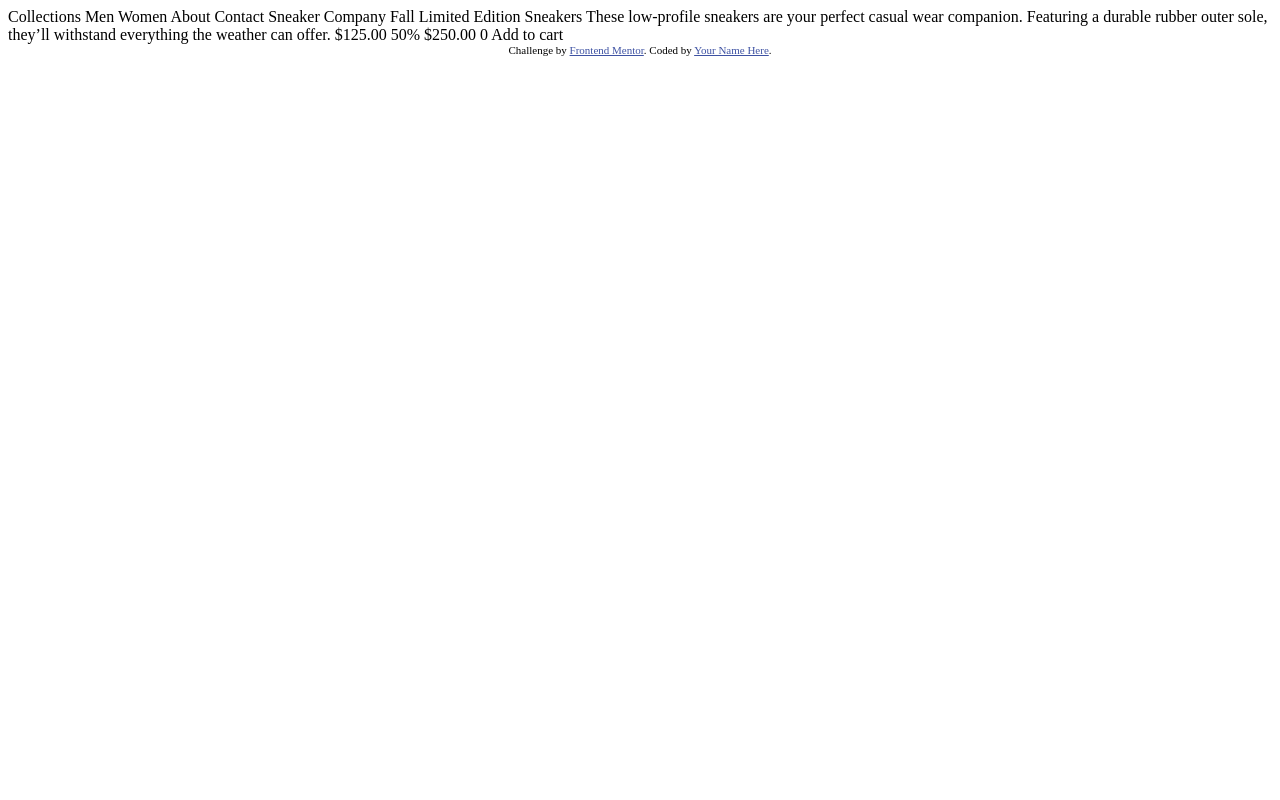
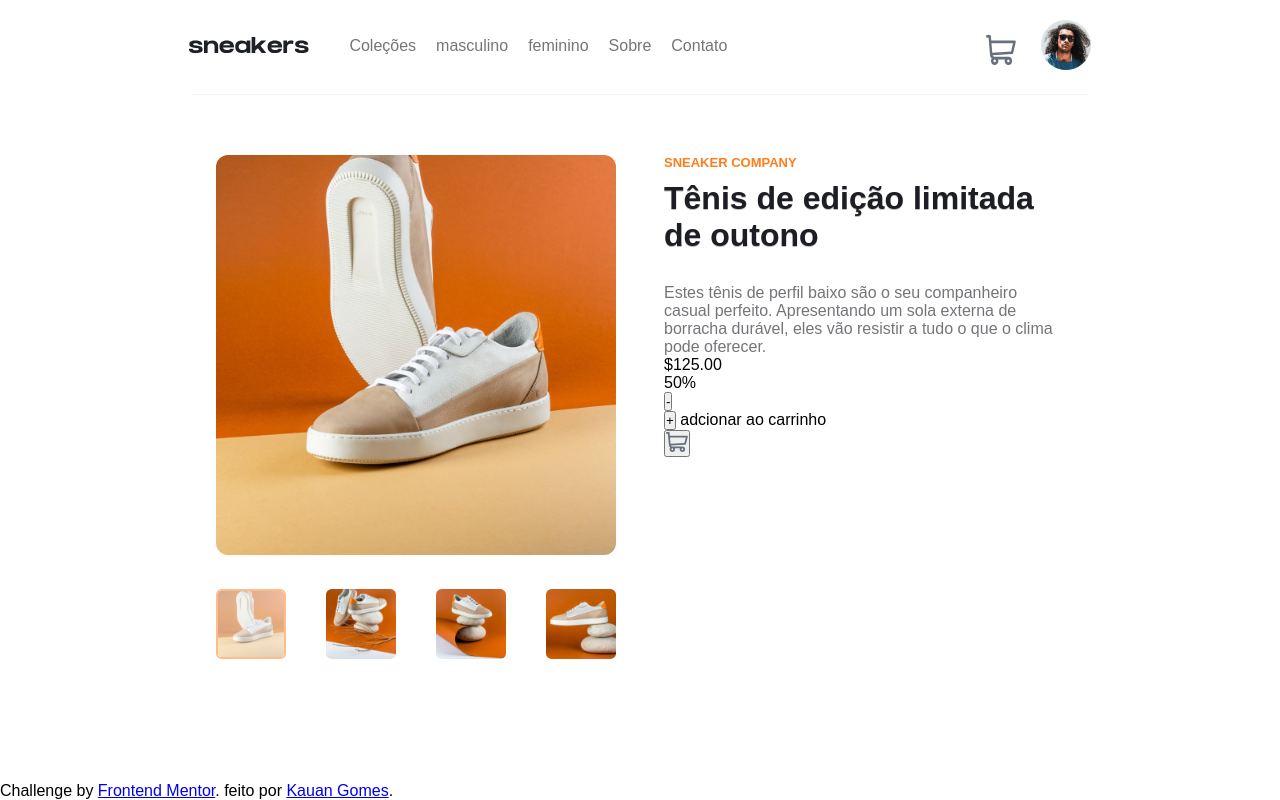
Before and after one commit to kauangomesm/ecommerce-product-page-main, a plain HTML site: page index.html in a window 1280 px wide. Drawn offline with Linux system fonts and the light colour scheme.

Commit message:
create project ecommerce-product-page

```diff
--- a/index.html
+++ b/index.html
@@ -1,44 +1,68 @@
 <!DOCTYPE html>
-<html lang="en">
+<html lang="pt-br">
 <head>
   <meta charset="UTF-8">
-  <meta name="viewport" content="width=device-width, initial-scale=1.0"> <!-- displays site properly based on user's device -->
+  <meta name="viewport" content="width=device-width, initial-scale=1.0">
 
   <link rel="icon" type="image/png" sizes="32x32" href="./images/favicon-32x32.png">
+  <link rel="stylesheet" href="style.css">
 
-  <title>Frontend Mentor | E-commerce product page</title>
-
-  <!-- Feel free to remove these styles or customise in your own stylesheet 👍 -->
-  <style>
-    .attribution { font-size: 11px; text-align: center; }
-    .attribution a { color: hsl(228, 45%, 44%); }
-  </style>
+  <title>Frontend Mentor | E-commerce pagina de um produto</title>
 </head>
 <body>
+    <header>
+      <nav>
+        <img src="images/logo.svg" alt="logo - sneakers" id="logo">
+        <ul>
+          <li>Coleções
+          <li>masculino
+          <li>feminino
+          <li>Sobre
+          <li>Contato
+        </ul>
+      </nav>
+      <div>
+      <img id="carrinho" src="images/icon-cart.svg" alt="carrinho">
+      <img id="usuario" src="images/image-avatar.png" alt="usuario">
+    </div>
+    </header>
+    <div class="pagina-produto">
+      <div class="fotos-produto">
+          <div class="foto-principal">
+            <img src="images/image-product-1.jpg" alt="2 tenis em um fundo laranja">
+          </div>
 
-  Collections
-  Men
-  Women
-  About
-  Contact
 
-  Sneaker Company
+          <div class="fotos">
+            <img class="foto_selecionada" src="images/image-product-1-thumbnail.jpg" alt="2 tenis em um fundo laranja">
+            <img src="images/image-product-2-thumbnail.jpg" alt=" 2 tenis em cima de uma pedra">
+            <img src="images/image-product-3-thumbnail.jpg" alt="tenis em cima de uma pedra">
+            <img src="images/image-product-4-thumbnail.jpg" alt="um tenis se equilibrando em 2 pedras">
+          </div>
+      </div>
+      <div class="descricao-produto">
+          <h2>sneaker company</h2>
+          <h1>Tênis de edição limitada de outono</h1>
+          <p class="descricao">Estes tênis de perfil baixo são o seu companheiro casual perfeito. Apresentando um
+            sola externa de borracha durável, eles vão resistir a tudo o que o clima pode oferecer.</p>
 
-  Fall Limited Edition Sneakers
+          <div class="valor-produto">
+            <p class="preco-final">$125.00</p>
+            <p class="desconto-produto">50%</p>
+            <p class="preco_original-produto"></p>
 
-  These low-profile sneakers are your perfect casual wear companion. Featuring a
-  durable rubber outer sole, they’ll withstand everything the weather can offer.
 
-  $125.00
-  50%
-  $250.00
+          </div>
+          <div class="comprar-produto">
+            <div><button>-</button> <p></p> <button>+</button> adcionar ao carrinho</div>
+            <button><img src="images/icon-cart.svg" alt="carrinho" Add to cart ></button>
+          </div>
+      </div>
+    </div>
 
-  0
-  Add to cart
-
-  <div class="attribution">
+  <footer>
     Challenge by <a href="https://www.frontendmentor.io?ref=challenge" target="_blank">Frontend Mentor</a>.
-    Coded by <a href="#">Your Name Here</a>.
-  </div>
+    feito por <a href="https://github.com/kauangomesm" target="_blank">Kauan Gomes</a>.
+  </footer>
 </body>
 </html>
--- /dev/null
+++ b/style.css
@@ -0,0 +1,121 @@
+*{
+    padding: 0px;
+    margin: 0px;
+    box-sizing: border-box;
+    font-family: Arial, Helvetica, sans-serif;
+}
+body{
+    display: flex;
+    flex-direction: column;
+    width: 100vw;
+    height: 100vh;
+}
+header{
+    display: flex;
+    flex-direction: row;
+    align-items: center;
+    justify-content: space-around;
+    padding: 20px  60px;
+
+}
+#logo{
+    width: 120px;
+    height: 20px;
+}
+nav{
+    display: flex;
+    flex-direction: row;
+    gap: 40px;
+}
+nav img{
+    padding-bottom: 4px;
+}
+nav ul{
+    list-style: none;
+    display: flex;
+    gap: 20px;
+}
+nav ul li{
+    cursor: pointer;
+    color: #747579;
+
+}
+nav ul li:hover{
+    color: #FF7D1B;
+}
+#usuario{
+    width: 50px;
+    height: 50px;
+    margin-left: 20px;
+}
+#carrinho{
+    width: 30px;
+    height: 30px;
+    margin-bottom: 5px;
+
+}
+
+.pagina-produto{
+
+    border-top: 1px solid #F4F3F8;;
+    height: 100%;
+    width: 70%;
+    display: flex;
+    flex-direction: row;
+    justify-content: space-around;
+    padding-top: 60px;
+    align-self: center;
+}
+
+/* Fotos */
+.fotos-produto{
+}
+
+.foto-principal img{
+    width: 400px;
+    height: 400px;
+    border-radius: 3%;
+}
+.fotos{
+    display: flex;
+    justify-content: space-between;
+    padding-top: 30px;
+
+}
+.fotos img{
+    width: 70px;
+    height: 70px;
+    border-radius: 8%;
+    cursor: pointer;
+
+}
+.fotos .foto_selecionada{
+    opacity: .5;
+    border: 2px solid #ff7e1b;
+
+}
+
+/* descrição do produto */
+
+.descricao-produto{
+    display: flex;
+    flex-direction: column;
+    width: 400px;
+    height: 450px;
+
+}
+.descricao-produto h2{
+    color: #FF7D1B;
+    font-size: small;
+    text-transform: uppercase;
+}
+.descricao-produto h1{
+    padding-top: 10px;
+    color: #1D1E25;
+    text-shadow:  0px 1px 0px rgba(153, 153, 153, 0.644)
+}
+
+.descricao-produto .descricao{
+    padding-top: 30px;
+    color: #747579;
+}
```
